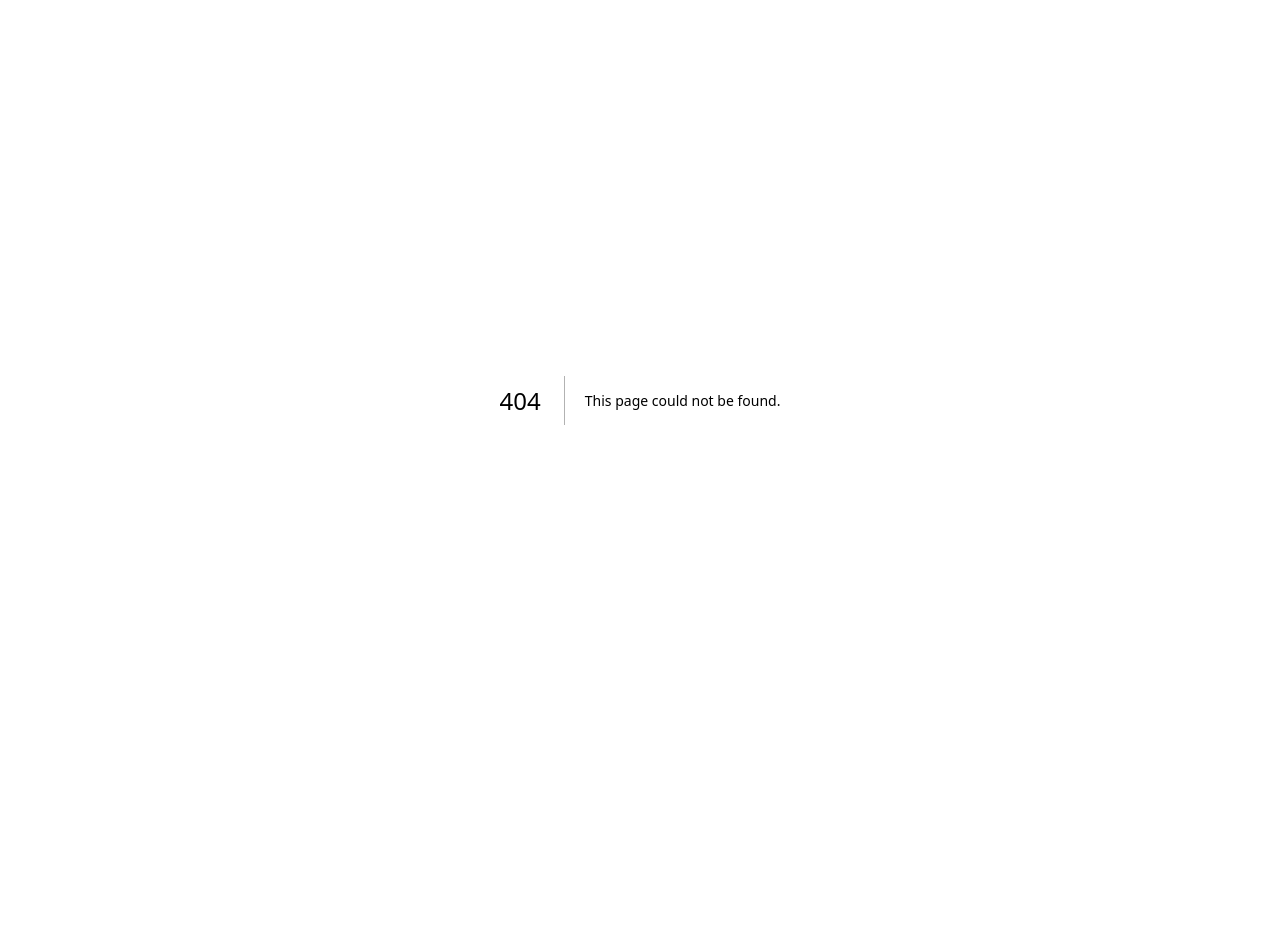
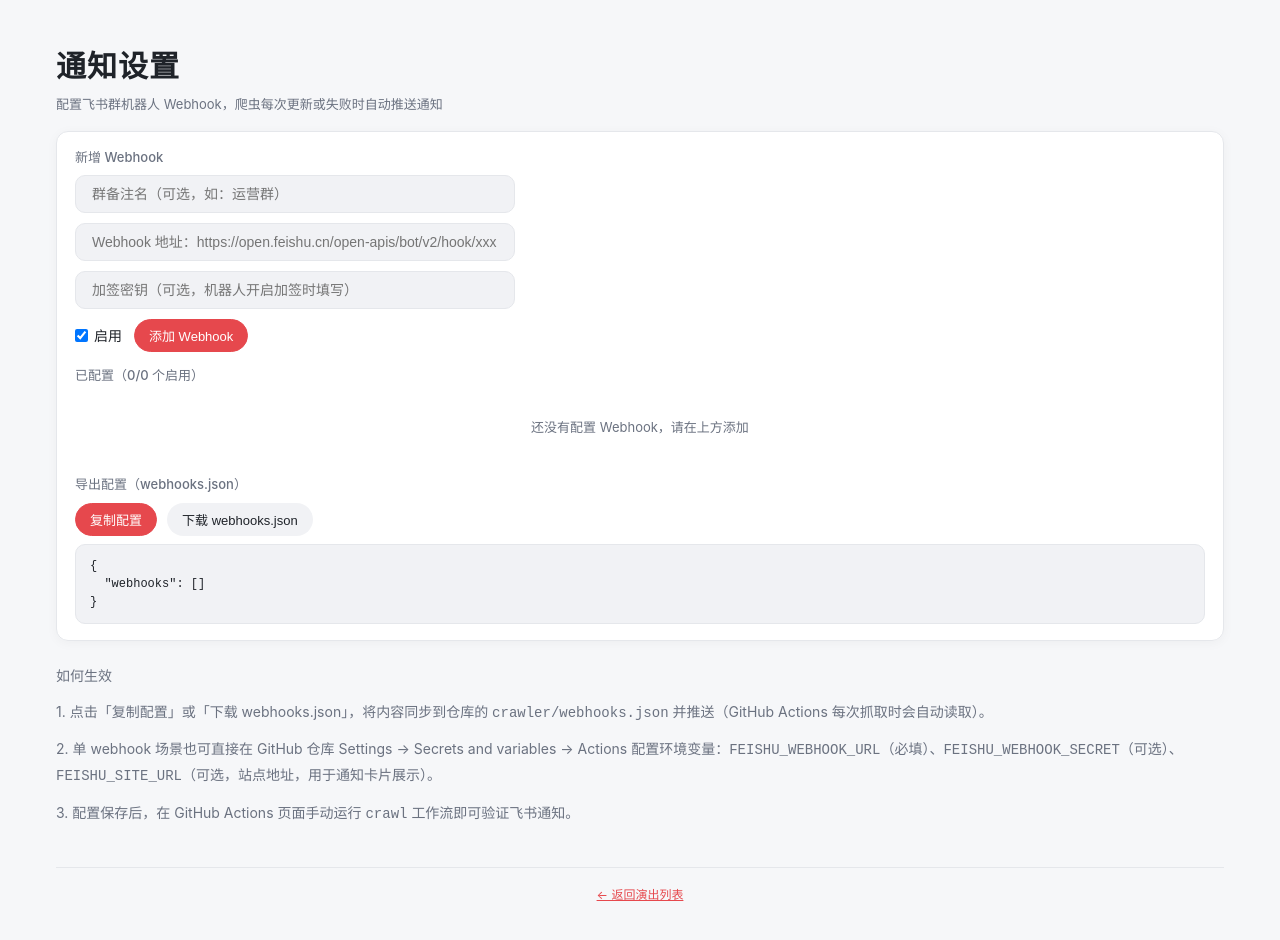
Before and after one commit to chadwickhozidani-star/Nearby-performances, a Next.js app in the folder web/: page /settings in a window 1280 px wide. Before the commit this address had no page. Shown: the top 940 px of the page. Before the commit the page ends 800 px from the top, so only its background shows below. Built offline with nearby package versions, Linux system fonts and the light colour scheme.

Commit message:
feat: 艺人筛选按热度排序 + 新增通知设置(webhook)配置界面

```diff
--- /dev/null
+++ b/web/app/settings/page.js
@@ -0,0 +1,286 @@
+"use client";
+
+import { useEffect, useMemo, useState } from "react";
+
+const STORAGE_KEY = "concert-radar-webhooks";
+const TEMPLATE = {
+  name: "",
+  url: "",
+  secret: "",
+  enabled: true,
+};
+
+function loadSaved() {
+  try {
+    const raw = localStorage.getItem(STORAGE_KEY);
+    if (!raw) return [];
+    const data = JSON.parse(raw);
+    return Array.isArray(data) ? data : [];
+  } catch {
+    return [];
+  }
+}
+
+export default function Settings() {
+  const [hooks, setHooks] = useState([]);
+  const [form, setForm] = useState({ ...TEMPLATE });
+  const [copied, setCopied] = useState(false);
+  const [savedTip, setSavedTip] = useState("");
+
+  useEffect(() => {
+    setHooks(loadSaved());
+  }, []);
+
+  const persist = (next) => {
+    setHooks(next);
+    try {
+      localStorage.setItem(STORAGE_KEY, JSON.stringify(next));
+    } catch {
+      /* ignore */
+    }
+  };
+
+  const addHook = (e) => {
+    e.preventDefault();
+    const url = form.url.trim();
+    if (!url) {
+      setSavedTip("请填写飞书机器人 Webhook 地址");
+      return;
+    }
+    const next = [
+      ...hooks,
+      {
+        name: form.name.trim(),
+        url,
+        secret: form.secret.trim(),
+        enabled: form.enabled !== false,
+      },
+    ];
+    persist(next);
+    setForm({ ...TEMPLATE });
+    setSavedTip("已添加，记得点击「导出配置」同步到仓库");
+    setTimeout(() => setSavedTip(""), 3000);
+  };
+
+  const removeHook = (idx) => {
+    persist(hooks.filter((_, i) => i !== idx));
+  };
+
+  const toggleHook = (idx) => {
+    persist(
+      hooks.map((h, i) => (i === idx ? { ...h, enabled: !h.enabled } : h))
+    );
+  };
+
+  const exportJson = useMemo(() => {
+    return JSON.stringify({ webhooks: hooks }, null, 2);
+  }, [hooks]);
+
+  const copyConfig = async () => {
+    try {
+      await navigator.clipboard.writeText(exportJson);
+      setCopied(true);
+      setTimeout(() => setCopied(false), 2000);
+    } catch {
+      setSavedTip("复制失败，请手动选择下方配置文本复制");
+      setTimeout(() => setSavedTip(""), 3000);
+    }
+  };
+
+  const downloadConfig = () => {
+    const blob = new Blob([exportJson], { type: "application/json" });
+    const a = document.createElement("a");
+    a.href = URL.createObjectURL(blob);
+    a.download = "webhooks.json";
+    a.click();
+    URL.revokeObjectURL(a.href);
+  };
+
+  const enabledCount = hooks.filter((h) => h.enabled).length;
+
+  return (
+    <main className="container">
+      <header className="header">
+        <h1>通知设置</h1>
+        <p className="subtitle">
+          配置飞书群机器人 Webhook，爬虫每次更新或失败时自动推送通知
+        </p>
+      </header>
+
+      <section className="filters" style={{ position: "static" }}>
+        <div className="filter-group">
+          <div className="filter-label">新增 Webhook</div>
+          <form
+            onSubmit={addHook}
+            style={{ display: "flex", flexDirection: "column", gap: "10px" }}
+          >
+            <input
+              className="search"
+              type="text"
+              placeholder="群备注名（可选，如：运营群）"
+              value={form.name}
+              onChange={(e) => setForm({ ...form, name: e.target.value })}
+            />
+            <input
+              className="search"
+              type="text"
+              required
+              placeholder="Webhook 地址：https://open.feishu.cn/open-apis/bot/v2/hook/xxx"
+              value={form.url}
+              onChange={(e) => setForm({ ...form, url: e.target.value })}
+            />
+            <input
+              className="search"
+              type="text"
+              placeholder="加签密钥（可选，机器人开启加签时填写）"
+              value={form.secret}
+              onChange={(e) => setForm({ ...form, secret: e.target.value })}
+            />
+            <div style={{ display: "flex", gap: "12px", alignItems: "center" }}>
+              <label style={{ display: "flex", alignItems: "center", gap: "6px", fontSize: 14 }}>
+                <input
+                  type="checkbox"
+                  checked={form.enabled !== false}
+                  onChange={(e) => setForm({ ...form, enabled: e.target.checked })}
+                />
+                启用
+              </label>
+              <button className="chip active" type="submit">
+                添加 Webhook
+              </button>
+            </div>
+          </form>
+          {savedTip && <div style={{ color: "var(--accent)", fontSize: 13 }}>{savedTip}</div>}
+        </div>
+
+        <div className="filter-group">
+          <div className="filter-label">
+            已配置（{enabledCount}/{hooks.length} 个启用）
+          </div>
+          {hooks.length === 0 ? (
+            <div className="empty" style={{ padding: "24px 0", fontSize: 13 }}>
+              还没有配置 Webhook，请在上方添加
+            </div>
+          ) : (
+            <div style={{ display: "flex", flexDirection: "column", gap: "8px" }}>
+              {hooks.map((h, i) => (
+                <div
+                  key={i}
+                  style={{
+                    display: "flex",
+                    alignItems: "center",
+                    justifyContent: "space-between",
+                    gap: "12px",
+                    padding: "10px 14px",
+                    border: "1px solid var(--border)",
+                    borderRadius: 10,
+                    background: "var(--card)",
+                    flexWrap: "wrap",
+                  }}
+                >
+                  <div style={{ minWidth: 0, flex: 1 }}>
+                    <div style={{ fontWeight: 600, fontSize: 14 }}>
+                      {h.name || "未命名"}
+                      <span
+                        style={{
+                          marginLeft: 8,
+                          fontSize: 12,
+                          color: h.enabled ? "var(--accent)" : "var(--muted)",
+                        }}
+                      >
+                        {h.enabled ? "启用中" : "已停用"}
+                      </span>
+                    </div>
+                    <div
+                      style={{
+                        fontSize: 12,
+                        color: "var(--muted)",
+                        wordBreak: "break-all",
+                      }}
+                    >
+                      {h.url}
+                      {h.secret ? " · 已加签" : ""}
+                    </div>
+                  </div>
+                  <div style={{ display: "flex", gap: "8px", flexShrink: 0 }}>
+                    <button className="chip chip-sm" onClick={() => toggleHook(i)}>
+                      {h.enabled ? "停用" : "启用"}
+                    </button>
+                    <button
+                      className="chip chip-sm"
+                      style={{ borderColor: "var(--accent)", color: "var(--accent)" }}
+                      onClick={() => removeHook(i)}
+                    >
+                      删除
+                    </button>
+                  </div>
+                </div>
+              ))}
+            </div>
+          )}
+        </div>
+
+        <div className="filter-group">
+          <div className="filter-label">导出配置（webhooks.json）</div>
+          <div style={{ display: "flex", gap: "10px", flexWrap: "wrap" }}>
+            <button className="chip active" onClick={copyConfig}>
+              {copied ? "已复制" : "复制配置"}
+            </button>
+            <button className="chip" onClick={downloadConfig}>
+              下载 webhooks.json
+            </button>
+          </div>
+          <pre
+            style={{
+              background: "var(--chip-bg)",
+              border: "1px solid var(--border)",
+              borderRadius: 10,
+              padding: "12px 14px",
+              fontSize: 12,
+              overflow: "auto",
+              maxHeight: 240,
+              color: "var(--text)",
+            }}
+          >
+            {exportJson}
+          </pre>
+        </div>
+      </section>
+
+      <section className="results">
+        <div className="result-head">
+          <span>如何生效</span>
+        </div>
+        <div
+          style={{
+            display: "flex",
+            flexDirection: "column",
+            gap: "12px",
+            fontSize: 14,
+            lineHeight: 1.7,
+            color: "var(--muted)",
+          }}
+        >
+          <p>
+            1. 点击「复制配置」或「下载 webhooks.json」，将内容同步到仓库的{" "}
+            <code>crawler/webhooks.json</code> 并推送（GitHub Actions 每次抓取时会自动读取）。
+          </p>
+          <p>
+            2. 单 webhook 场景也可直接在 GitHub 仓库 Settings → Secrets and variables → Actions
+            配置环境变量：<code>FEISHU_WEBHOOK_URL</code>（必填）、<code>FEISHU_WEBHOOK_SECRET</code>（可选）、
+            <code>FEISHU_SITE_URL</code>（可选，站点地址，用于通知卡片展示）。
+          </p>
+          <p>
+            3. 配置保存后，在 GitHub Actions 页面手动运行 <code>crawl</code> 工作流即可验证飞书通知。
+          </p>
+        </div>
+      </section>
+
+      <footer className="footer">
+        <p>
+          <a href="/" style={{ color: "var(--accent)" }}>← 返回演出列表</a>
+        </p>
+      </footer>
+    </main>
+  );
+}
```
Also changed, not shown: web/app/page.js (+16 -10 lines).
